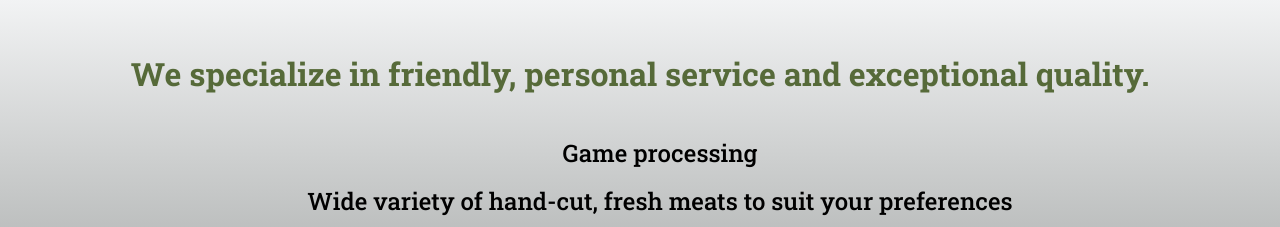
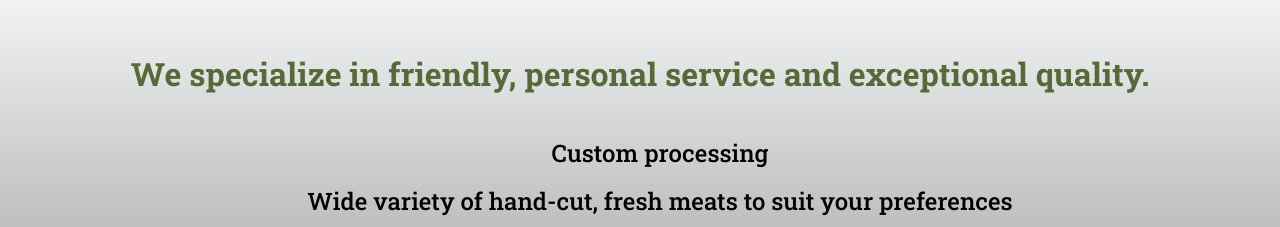
Before and after one commit to kristofer11/kelsos, a React (Vite) app: page / in a window 1280 px wide. Shown: the part 780-1007 px from the top of the page. Built offline with nearby package versions, Linux system fonts and the light colour scheme; the HTML template or start-up script is replaced by a standard one; a web font is replaced by a local one.

Commit message:
modify OurStory

```diff
--- a/src/components/OurStory.jsx
+++ b/src/components/OurStory.jsx
@@ -5,7 +5,7 @@ const OurStory = () => {
         <div className='ourStory'>
             <h4 style={{color: '#566A39'}}>We specialize in friendly, personal service and exceptional quality. </h4>
             <ul>
-                <li>Game processing </li>
+                <li>Custom processing </li>
                 <li>Wide variety of hand-cut, fresh meats to suit your preferences</li>
                 <li>Delicious selection of cured meats</li>
                 <li><em><strong>Feel free to <a href='tel: 360-568-3065' className='callLink'>call ahead</a> to place your order</strong></em></li>
```
